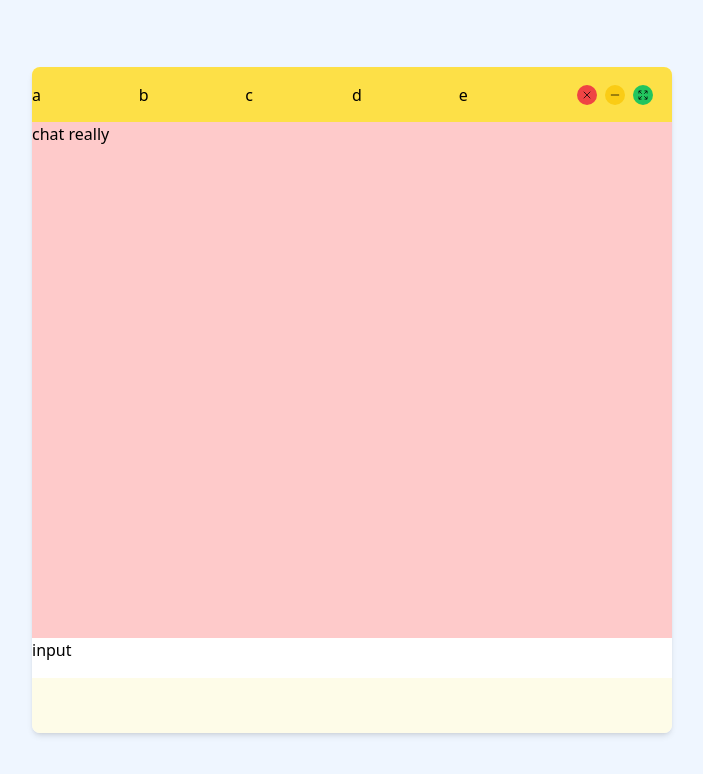
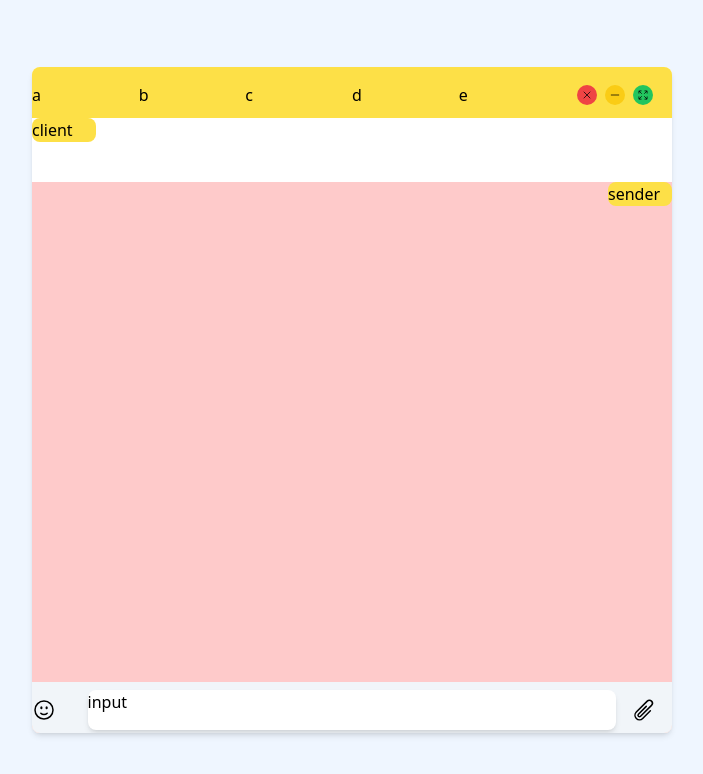
Before and after one commit to Trxuxv/MagniWhatsappApresentation, an Angular app: page / in a window 1280 px wide. Shown: the top 774 px of the page, without its empty margins (288-991 px from the left). Built offline with nearby package versions, Linux system fonts and the light colour scheme.

Commit message:
changes.

```diff
--- a/src/app/app.component.html
+++ b/src/app/app.component.html
@@ -32,11 +32,39 @@
         </svg>
             </div>
         </div>
-        <div class="w-full bg-yellow-50 h-full flex items-center justify-center ">
-            <div class="bg-red-200 w-full relative h-5/6">
-                chat really
-                <div class="bottom-0 absolute w-full bg-white h-10">
-                    input
+        <div class="w-full bg-yellow-50 h-full flex items-center justify-center">
+            <div class="bg-red-200 w-full relative mt-14 flex-column" style="height: 93%">
+                <div class="w-full bg-white h-16 relative">
+                    <div class="w-16 bg-yellow-300 rounded-lg float-left">
+                        client
+                    </div>
+                </div>
+                <div class="w-full bg-white">
+                    <div class="w-16 bg-yellow-300 rounded-lg float-right">
+                        sender
+                    </div>
+                </div>
+                <!-- input -->
+                <div class="bottom-0 absolute w-full bg-slate-100 h-14 flex items-center justify-center py-2">
+                    <div class="w-14">
+                        <svg xmlns="http://www.w3.org/2000/svg" fill="none" viewBox="0 0 24 24" stroke-width="1.5" stroke="currentColor" class="w-6 h-6">
+              <path
+                stroke-linecap="round"
+                stroke-linejoin="round"
+                d="M15.182 15.182a4.5 4.5 0 01-6.364 0M21 12a9 9 0 11-18 0 9 9 0 0118 0zM9.75 9.75c0 .414-.168.75-.375.75S9 10.164 9 9.75 9.168 9 9.375 9s.375.336.375.75zm-.375 0h.008v.015h-.008V9.75zm5.625 0c0 .414-.168.75-.375.75s-.375-.336-.375-.75.168-.75.375-.75.375.336.375.75zm-.375 0h.008v.015h-.008V9.75z"
+              />
+            </svg>
+                    </div>
+                    <div class="w-5/6 bg-white shadow-md rounded-lg h-full">input</div>
+                    <div class="w-14 text-center items-center justify-center flex float-right">
+                        <svg xmlns="http://www.w3.org/2000/svg" fill="none" viewBox="0 0 24 24" stroke-width="1.5" stroke="currentColor" class="w-6 h-6">
+              <path
+                stroke-linecap="round"
+                stroke-linejoin="round"
+                d="M18.375 12.739l-7.693 7.693a4.5 4.5 0 01-6.364-6.364l10.94-10.94A3 3 0 1119.5 7.372L8.552 18.32m.009-.01l-.01.01m5.699-9.941l-7.81 7.81a1.5 1.5 0 002.112 2.13"
+              />
+            </svg>
+                    </div>
                 </div>
             </div>
         </div>
```
